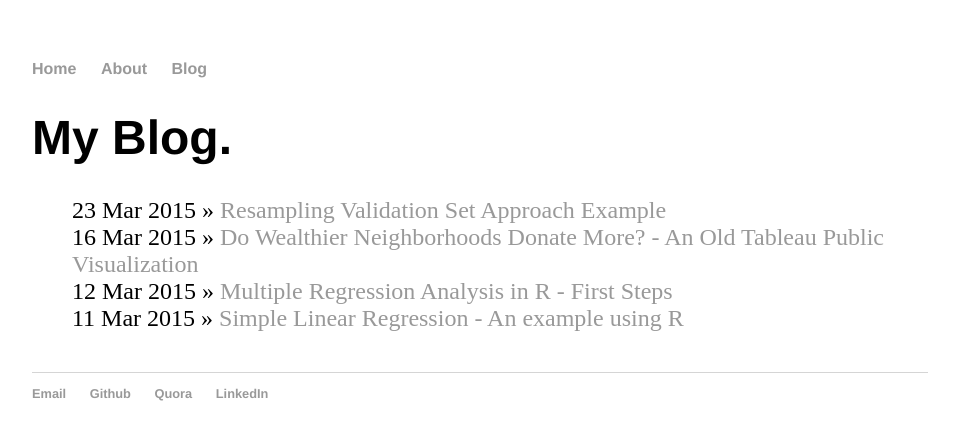
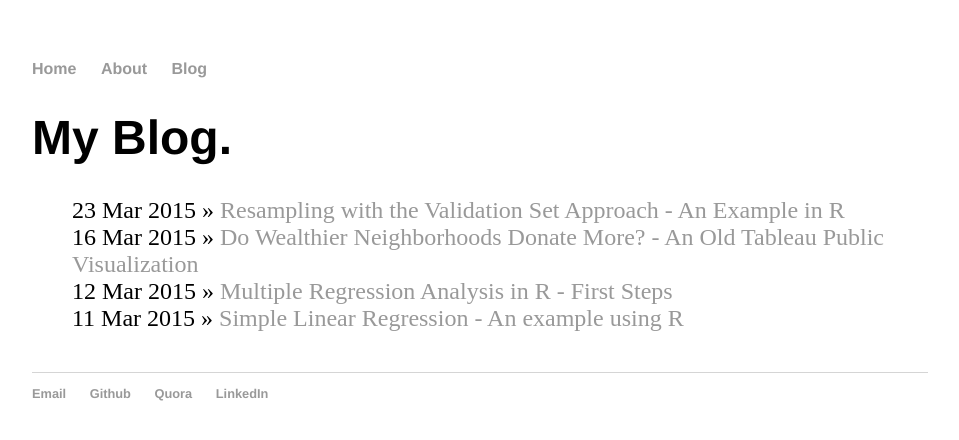
Before and after one commit to FelipeRego/FelipeRego.github.io, a Jekyll site: the page built from blog/index.html, in a window 1280 px wide. Shown: the top 440 px of the page, without its empty margins (160-1119 px from the left). Built offline with Jekyll 4.4.1, drawn with Linux system fonts in a browser that asks for light colours.

Commit message:
Update 2015-03-23-Resampling-Validation-Set-Approach-Example.md

```diff
--- a/_posts/2015-03-23-Resampling-Validation-Set-Approach-Example.md
+++ b/_posts/2015-03-23-Resampling-Validation-Set-Approach-Example.md
@@ -1,3 +1,8 @@
+---
+layout: post
+title: "Resampling with the Validation Set Approach - An Example in R"
+---
+
 
 <html xmlns="http://www.w3.org/1999/xhtml">
 
```
